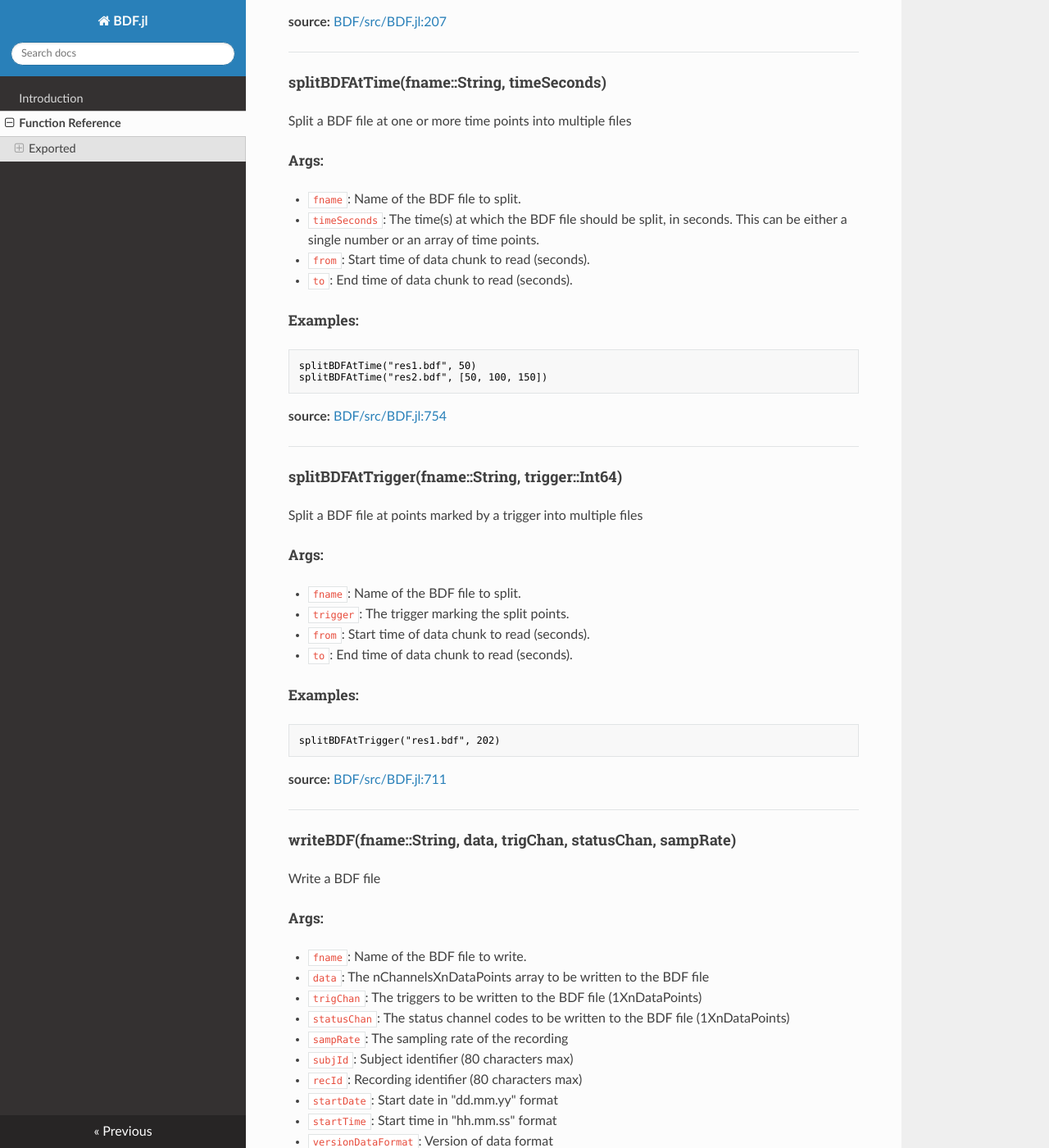
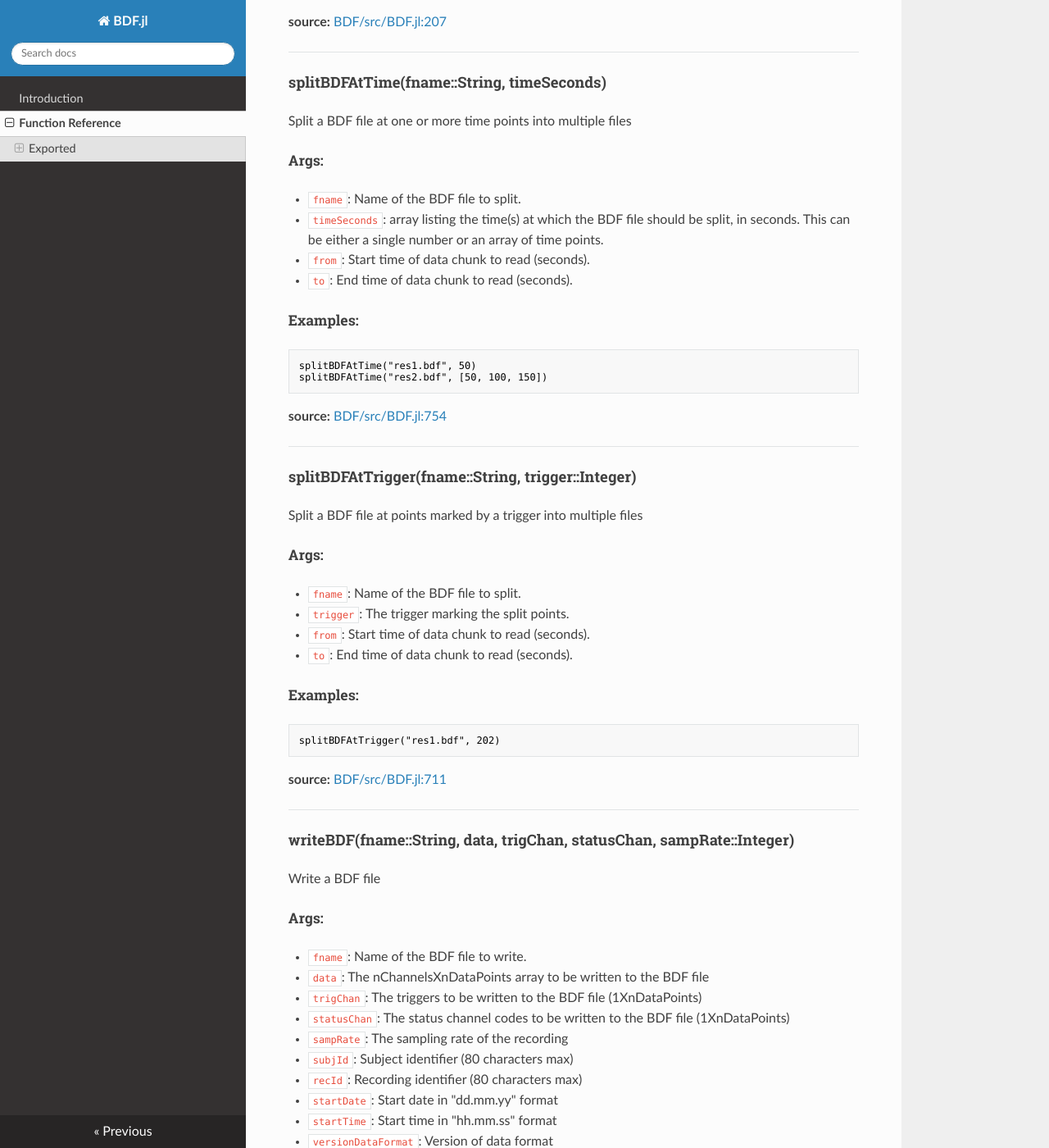
Before and after one commit to sam81/BDF.jl, an MkDocs documentation site: the page built from docs/API.md, in a window 1280 px wide and 1400 px high, scrolled down 1862 px. Shown: the whole window at 82% size. Built offline with MkDocs 1.6.1, drawn with Linux system fonts in a browser that asks for light colours; nearby versions of some CDN libraries; old or Windows-style settings are respelled for this version of MkDocs.

Commit message:
update docs

```diff
--- a/docs/API.md
+++ b/docs/API.md
@@ -87,7 +87,7 @@ Split a BDF file at one or more time points into multiple files
 ##### Args:
 
 * `fname`: Name of the BDF file to split.
-* `timeSeconds`: The time(s) at which the BDF file should be split, in seconds.
+* `timeSeconds`: array listing the time(s) at which the BDF file should be split, in seconds.
   This can be either a single number or an array of time points.
 * `from`: Start time of data chunk to read (seconds).
 * `to`: End time of data chunk to read (seconds).
@@ -105,7 +105,7 @@ splitBDFAtTime("res2.bdf", [50, 100, 150])
 
 ---
 
-#### splitBDFAtTrigger(fname::String, trigger::Int64)
+#### splitBDFAtTrigger(fname::String, trigger::Integer)
 Split a BDF file at points marked by a trigger into multiple files
 
 ##### Args:
@@ -127,7 +127,7 @@ splitBDFAtTrigger("res1.bdf", 202)
 
 ---
 
-#### writeBDF(fname::String, data, trigChan, statusChan, sampRate)
+#### writeBDF(fname::String, data, trigChan, statusChan, sampRate::Integer)
 Write a BDF file
 
 ##### Args:
```
Also changed, not shown: 1 other file.
